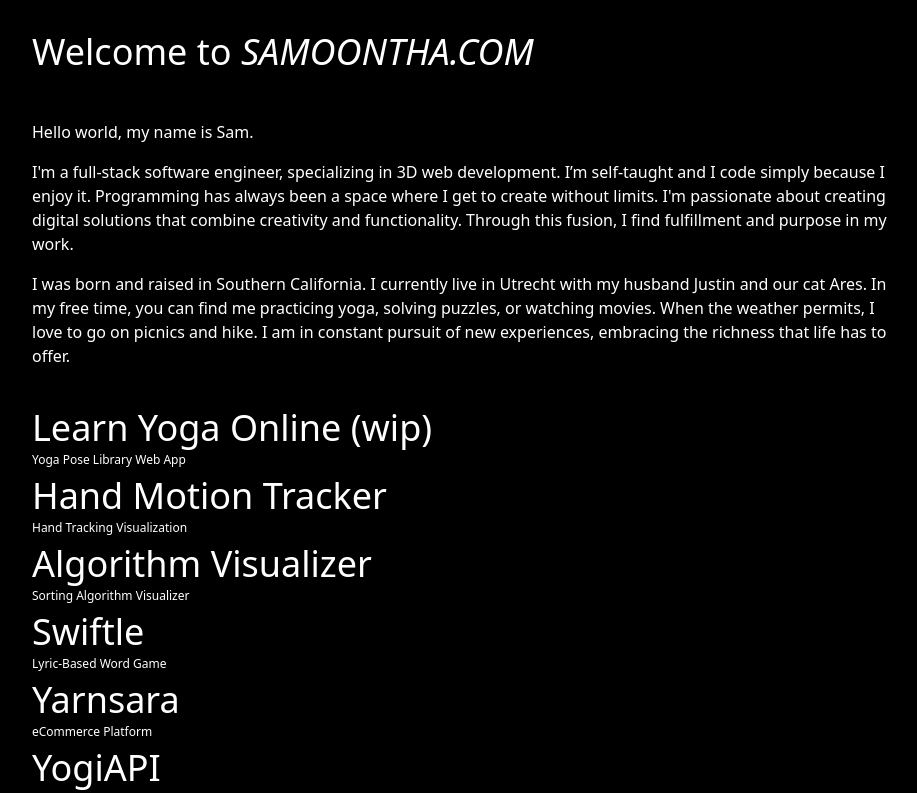
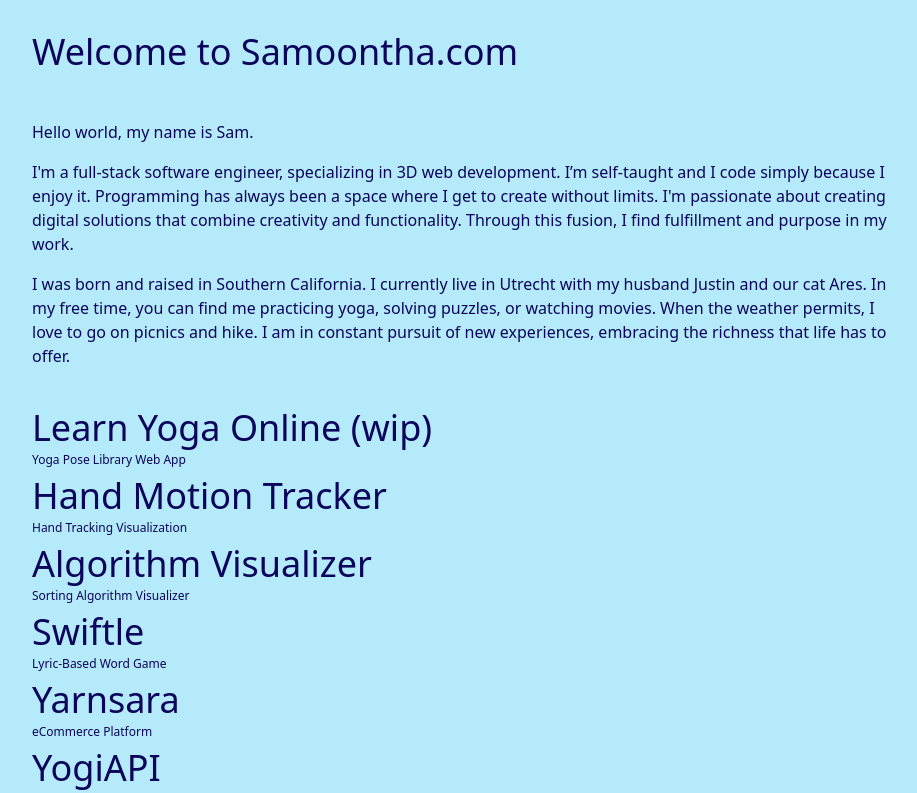
Before and after one commit to samanthacabrera/portfolio, a React (Vite) app: page / in a window 1280 px wide. Shown: the top 793 px of the page, without its empty margins (176-1093 px from the left). Built offline with nearby package versions, Linux system fonts and the light colour scheme.

Commit message:
update website colors

```diff
--- a/src/pages/About.jsx
+++ b/src/pages/About.jsx
@@ -2,26 +2,27 @@ import React from "react";
 
 function About() {
   return (
-    <div className="group flex flex-col items-center">
+    <div className="flex flex-col items-center">
       <div className="space-y-4 pb-4">
-        <p className="text-4xl py-8">Welcome to <span className="text-orange-600 md:text-inherit group-hover:text-orange-600 transition duration-500 italic uppercase">Samoontha.com</span></p>
-        <p>
-          Hello <span className="text-pink-600 md:text-inherit group-hover:text-pink-600 transition duration-500">world</span>,
-          my name is
-          <span className="text-orange-600 md:text-inherit group-hover:text-orange-600 transition duration-500"> Sam</span>.
+        <p className="text-4xl py-8">
+          Welcome to Samoontha.com
         </p>
 
         <p>
-          I'm a full-stack <span className="text-lime-600 md:text-inherit group-hover:text-lime-600 transition duration-500 delay-200">software engineer</span>, specializing in <span className="text-pink-600 md:text-inherit group-hover:text-pink-600 transition duration-500 delay-300">3D</span> web development.
-          I’m <span className="text-orange-600 md:text-inherit group-hover:text-orange-600 transition duration-500 delay-200">self-taught</span> and I code simply because I <span className="text-yellow-500 md:text-inherit group-hover:text-yellow-500 transition duration-500 delay-200">enjoy</span> it. Programming has always been a space where I get to <span className="text-pink-600 md:text-inherit group-hover:text-pink-600 transition duration-500 delay-200">create</span> without limits.
-            I'm <span className="text-lime-600 md:text-inherit group-hover:text-lime-600 transition duration-500 delay-200">passionate</span> about creating digital solutions that combine <span className="text-yellow-500 md:text-inherit group-hover:text-yellow-500 transition duration-500 delay-300">creativity</span> and <span className="text-cyan-600 md:text-inherit group-hover:text-cyan-600 transition duration-500 delay-400">functionality</span>.
-            Through this fusion, I find <span className="text-yellow-500 md:text-inherit group-hover:text-yellow-500 transition duration-500 delay-300">fulfillment</span> and <span className="text-cyan-600 md:text-inherit group-hover:text-cyan-600 transition duration-500 delay-400">purpose</span> in my work.
+          Hello world, my name is Sam.
         </p>
 
         <p>
-          I was born and raised in <span className="text-yellow-500 md:text-inherit group-hover:text-yellow-500 transition duration-500">Southern California</span>. I currently live in <span className="text-cyan-600 md:text-inherit group-hover:text-cyan-600 transition duration-500">Utrecht</span> with my husband <span className="text-lime-600 md:text-inherit group-hover:text-lime-600 transition duration-500">Justin</span> and our cat <span className="text-yellow-500 md:text-inherit group-hover:text-yellow-500 transition duration-500 delay-100">Ares</span>.
-          In my free time, you can find me practicing <span className="text-orange-600 md:text-inherit group-hover:text-orange-600 transition duration-500 delay-200">yoga</span>, solving puzzles, or watching movies.
-          When the weather permits, I love to go on picnics and <span className="text-yellow-500 md:text-inherit group-hover:text-yellow-500 transition duration-500 delay-300">hike</span>. I am in <span className="text-pink-600 md:text-inherit group-hover:text-pink-600 transition duration-500 delay-300">constant</span> pursuit of new experiences, embracing the <span className="text-lime-600 md:text-inherit group-hover:text-lime-600 transition duration-500 delay-300">richness</span> that life has to offer.
+          I'm a full-stack software engineer, specializing in 3D web development.
+          I’m self-taught and I code simply because I enjoy it. Programming has always been a space where I get to create without limits.
+          I'm passionate about creating digital solutions that combine creativity and functionality.
+          Through this fusion, I find fulfillment and purpose in my work.
+        </p>
+
+        <p>
+          I was born and raised in Southern California. I currently live in Utrecht with my husband Justin and our cat Ares.
+          In my free time, you can find me practicing yoga, solving puzzles, or watching movies.
+          When the weather permits, I love to go on picnics and hike. I am in constant pursuit of new experiences, embracing the richness that life has to offer.
         </p>
       </div>
     </div>
--- a/src/pages/ProjectList.jsx
+++ b/src/pages/ProjectList.jsx
@@ -3,14 +3,6 @@ import { Link } from "react-router-dom";
 import projects from "../data/projectsData";
 
 const ProjectList = ({ is3DView } ) => {
-  const hoverClasses = [
-    "hover:text-lime-600",
-    "hover:text-pink-600",
-    "hover:text-yellow-500",
-    "hover:text-cyan-600",
-    "hover:text-orange-600",
-  ];
-
   return (
     <div
       className={`${
@@ -27,7 +19,7 @@ const ProjectList = ({ is3DView } ) => {
           >
             <div className={`${ is3DView ? "text-4xl" : "hidden"}`}>📄</div>
             <h3
-              className={`mb-1 ${ is3DView ? "text-sm" : "text-4xl hover:scale-[103%] transition duration-300"} ${hoverClasses[index % hoverClasses.length]} transition`}
+              className={`mb-1 ${ is3DView ? "text-sm" : "text-4xl hover:scale-[103%] transition duration-300"} transition`}
             >
               {title} {wip && <span>(wip)</span>}
             </h3>
--- a/src/pages/ProjectPage.jsx
+++ b/src/pages/ProjectPage.jsx
@@ -24,7 +24,7 @@ const ProjectPage = () => {
     <div className="min-h-screen px-6 py-20 max-w-6xl mx-auto space-y-10">
       <Link
         to="/"
-        className="inline-block px-4 py-2 text-xs font-bold uppercase tracking-wider border rounded-full hover:transition-all duration-200 mb-8"
+        className="inline-block px-4 py-2 text-xs font-bold uppercase tracking-wider hover:transition-all duration-200 mb-8"
       >
         ← Back
       </Link>
@@ -42,7 +42,7 @@ const ProjectPage = () => {
         <div className="flex space-x-4">
           <a
             href={project.github}
-            className="px-4 py-2 text-xs font-semibold uppercase border rounded-full hover:transition duration-200"
+            className="px-4 py-2 text-xs font-semibold uppercase hover:transition duration-200"
           >
             GitHub
           </a>
--- a/src/styles/app.css
+++ b/src/styles/app.css
@@ -8,19 +8,11 @@ html {
   padding: 0;
   -webkit-font-smoothing: antialiased;
   -moz-osx-font-smoothing: grayscale;
-  background-color: black;
-  color: white;
+  background-color: rgb(180, 234, 250);
+  color: rgb(11, 5, 91);
 }
 
 ::selection {
   background-color: #ff58d2;
   color: #000000;
 }
-
-.hover-effect {
-  transition: color 0.3s, opacity 0.3s;
-}
-
-.hover-effect:hover {
-  color: #f97316;
-}
```
